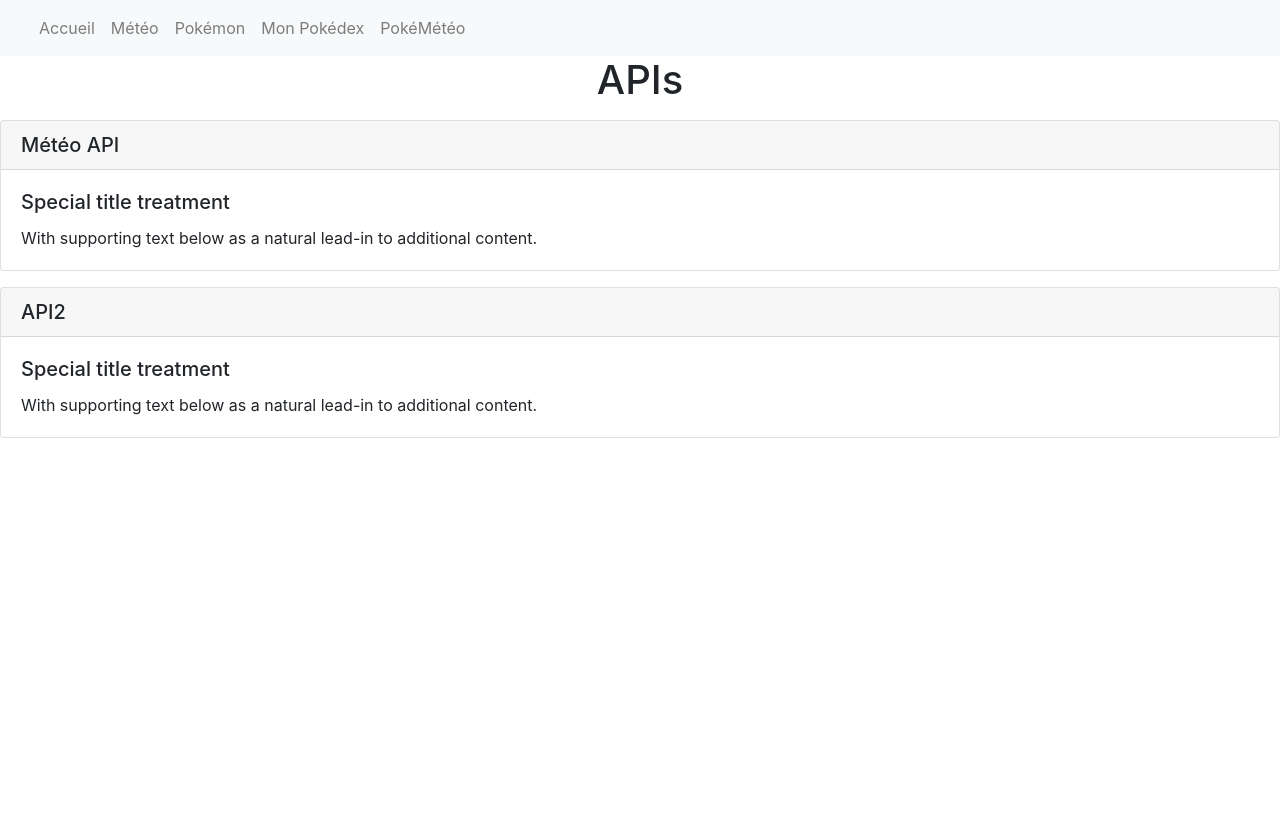
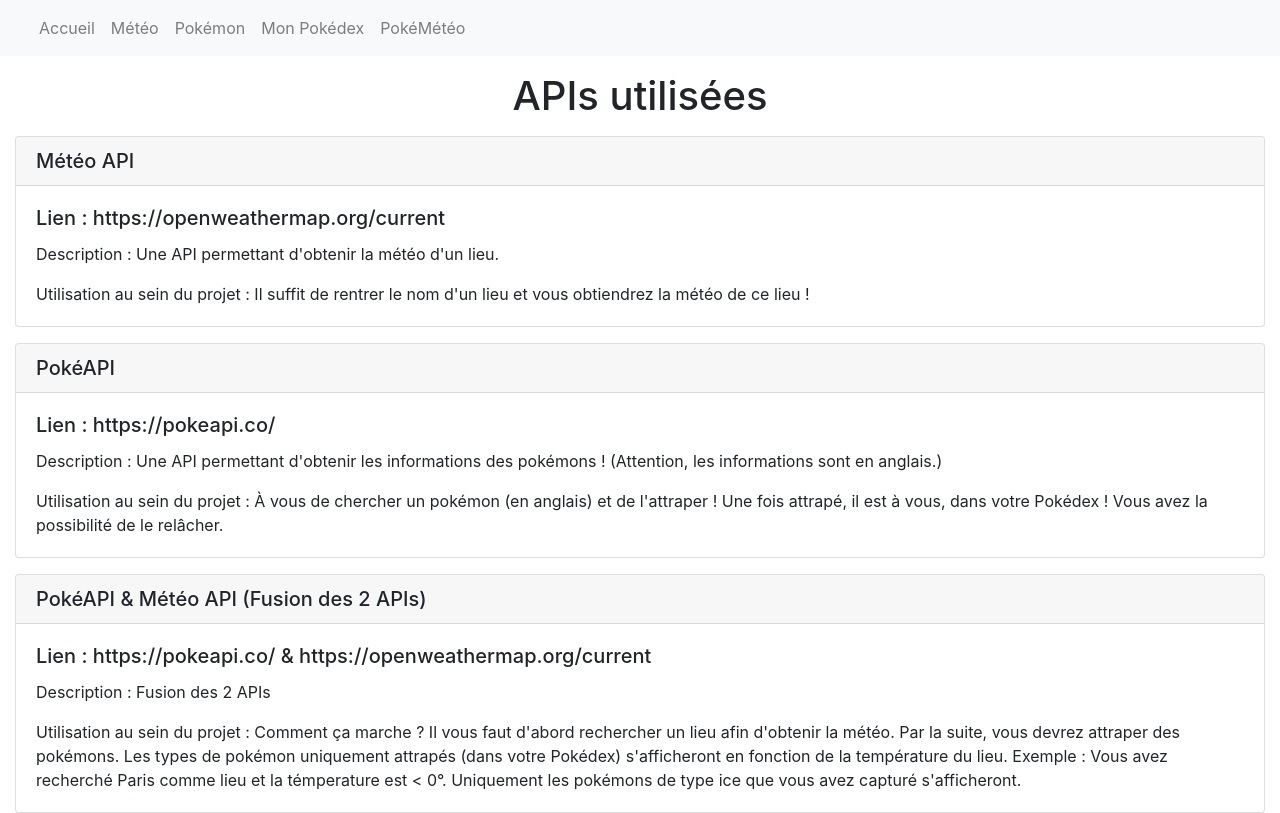
Before and after one commit to waseem1104/React-Project, a React (Create React App) app: page / in a window 1280 px wide. Built offline with nearby package versions, Linux system fonts and the light colour scheme.

Commit message:
clean code

```diff
--- a/src/App.js
+++ b/src/App.js
@@ -1,4 +1,3 @@
-import logo from './logo.svg';
 import React, {useState} from "react"
 import Header from "./components/Header"
 import Route from "./components/Route"
@@ -14,7 +13,7 @@
 function App() {
 
     let [pokedex,setPokedex] = useState([]);
-    let [city,setCity] = useState("Paris");
+    let [city,setCity] = useState("");
     let [weather,setWeather] = useState("");
 
 
@@ -35,9 +34,6 @@
           </Route>
 
           <Route path="/Pokedex">
-              <div className="headerPokemon">
-                  POKEDEX
-              </div>
               <DisplayPokedex pokedex={pokedex} setPokedex={setPokedex}/>
           </Route>
 
--- a/src/components/CardPokemon.js
+++ b/src/components/CardPokemon.js
@@ -1,8 +1,9 @@
 import React from "react";
-
 
 export default function CardPokemon({dataCard,setPokedex, pokedex}) {
 
+
+    // Permet de mettre un pokémon dans mon pokédex au moment du click
     const handleClick = (img,name,key,type) =>{
 
         let newPokemon =  { key : key, img: img,name :name, type : type};
@@ -10,9 +11,9 @@
         newPokedex.push(newPokemon);
         setPokedex(newPokedex);
 
-
     };
 
+    //Permet de vérifier si mon pokémon existe déjà dans mon pokédex.
     const checkPokedex = (name) =>{
 
         let newPokedex = pokedex.slice();
@@ -21,9 +22,6 @@
 
     };
 
-
-
-
     if (!dataCard.types) {
         return <></>
     }
@@ -31,9 +29,9 @@
     return (
         <>
             <div className="col-md-4">
-
                     <div className="card text-center">
                         <div className="card-body">
+                            <h3>{dataCard.name}</h3>
                             <img src={dataCard.sprites?.front_default} />
                             <h5 className="card-title">{dataCard.types[0].type.name}</h5>
                             { !checkPokedex(dataCard.name) ?
--- a/src/components/CardWeather.js
+++ b/src/components/CardWeather.js
@@ -5,6 +5,7 @@
 
     const ERRORMSG = "PAYS / VILLE INTROUVABLE";
 
+    // Retourne la température en Celsius
     let getTempCelsius = (temp) => {
         return Math.round(temp - 273.15);
     };
--- a/src/components/DisplayPokedex.js
+++ b/src/components/DisplayPokedex.js
@@ -1,10 +1,10 @@
 import React from "react";
-import Route from "./Route";
 
 
 export default function DisplayPokedex({pokedex, setPokedex}) {
 
 
+    // Permet de relâcher un pokémon de mon pokédex
     const handleDelete = (name) =>{
 
        let newPokedex = pokedex.slice();
@@ -13,10 +13,13 @@
 
        setPokedex(newPokedex);
 
-
     };
 
     return(
+        <>
+        <div className="headerPokemon">
+            POKEDEX
+        </div>
 
         <div className="container-fluid pt-2">
             <div className="row">
@@ -35,6 +38,6 @@
                 )}
             </div>
         </div>
-
+        </>
     );
 }
--- a/src/components/Form.js
+++ b/src/components/Form.js
@@ -1,13 +1,13 @@
 import React from "react";
 
-
+// Form
 
 export default function Form({setInput,nameBtn,placeholder}) {
 
 
     const handleSubmit = (event) => {
         event.preventDefault();
-        let getInput =  event.target.city.value;
+        let getInput =  event.target.data.value;
         setInput(getInput);
 
     };
@@ -17,7 +17,7 @@
         <>
             <form onSubmit={handleSubmit}>
                 <div className="container pt-3 pb-3">
-                    <input type="text" className="form-control" placeholder={placeholder} name="city" />
+                    <input type="text" className="form-control" placeholder={placeholder} name="data" />
                     <div className="d-flex justify-content-center">
                         <button className="btn btn-primary mt-2">{nameBtn}</button>
                     </div>
--- a/src/components/HomePage.js
+++ b/src/components/HomePage.js
@@ -5,9 +5,30 @@
 
     return(
         <>
-           <h1 className="text-center">APIs</h1>
-            <Card nameAPI="Météo API"/>
-            <Card nameAPI="API2"/>
+
+            <div className="container-fluid pt-3">
+               <h1 className="text-center">APIs utilisées </h1>
+                <Card nameAPI="Météo API"
+                      link="https://openweathermap.org/current"
+                      description="Une API permettant d'obtenir la météo d'un lieu."
+                      use="Il suffit de rentrer le nom d'un lieu et vous obtiendrez la météo de ce lieu !"
+
+
+                />
+                <Card nameAPI="PokéAPI"
+                      link="https://pokeapi.co/"
+                      description="Une API permettant d'obtenir les informations des pokémons ! (Attention, les informations sont en anglais.)"
+                      use="À vous de chercher un pokémon (en anglais) et de l'attraper ! Une fois attrapé, il est à vous, dans votre Pokédex ! Vous avez la possibilité de le relâcher."
+                />
+
+                <Card nameAPI="PokéAPI & Météo API (Fusion des 2 APIs)"
+                      link="https://pokeapi.co/ & https://openweathermap.org/current"
+                      description="Fusion des 2 APIs"
+                      use="Comment ça marche ? Il vous faut d'abord rechercher un lieu afin d'obtenir la météo. Par la suite, vous devrez attraper des pokémons. Les types de pokémon uniquement attrapés (dans votre Pokédex) s'afficheront en fonction de la température du lieu. Exemple : Vous avez recherché Paris comme lieu et la témperature est < 0°. Uniquement les pokémons de type ice que vous avez capturé s'afficheront. "
+                />
+
+
+            </div>
 
         </>
     );
@@ -16,13 +37,14 @@
 
 
 
-function Card({nameAPI}) {
+function Card({nameAPI,link,description,use}) {
     return (
         <div className="card mt-3">
             <h5 className="card-header">{nameAPI}</h5>
             <div className="card-body">
-                <h5 className="card-title">Special title treatment</h5>
-                <p className="card-text">With supporting text below as a natural lead-in to additional content.</p>
+                <h5 className="card-title">Lien : {link}</h5>
+                <p className="card-text">Description : {description} </p>
+                <p className="card-text">Utilisation au sein du projet : {use} </p>
 
             </div>
         </div>
--- a/src/components/Pokemon.js
+++ b/src/components/Pokemon.js
@@ -6,7 +6,6 @@
 
 
 export default function Pokemon({setPokedex,pokedex}){
-
 
 
     let [pokemon,setPokemon] = useState("");
--- a/src/components/PokemonAPI.js
+++ b/src/components/PokemonAPI.js
@@ -9,7 +9,6 @@
 
 
     useEffect(() => {
-
 
         let lastCalled = true;
 
@@ -33,9 +32,7 @@
     },[pokemon]);
 
 
-
     return(
-
 
         <>
             <div className="d-flex justify-content-center">
--- a/src/components/Route.js
+++ b/src/components/Route.js
@@ -1,16 +1,16 @@
 import { useEffect, useState } from 'react';
+
 const Route = ({path,children}) => {
 
     const [currentPath, setCurrentPath] = useState(window.location.pathname);
 
     useEffect(() => {
 
-        // define callback as separate function so it can be removed later with cleanup function
         const onLocationChange = () => {
             setCurrentPath(window.location.pathname);
         };
         window.addEventListener('popstate', onLocationChange);
-        // clean up event listener
+
         return () => {
             window.removeEventListener('popstate', onLocationChange)
         };
```
Also changed, not shown: src/components/PokeWeather.js (+6 -1 lines).
